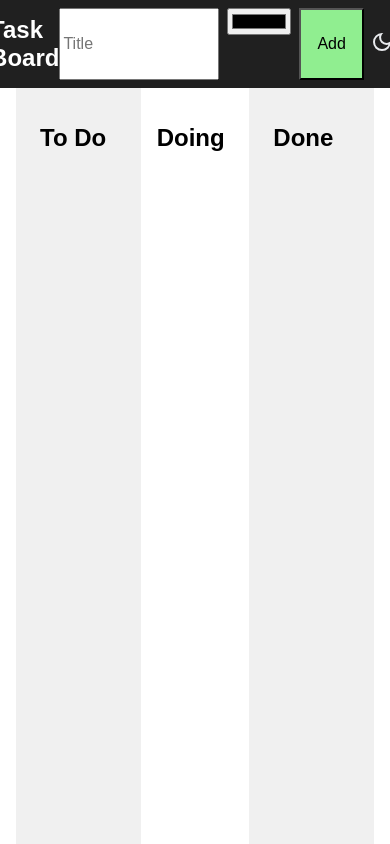
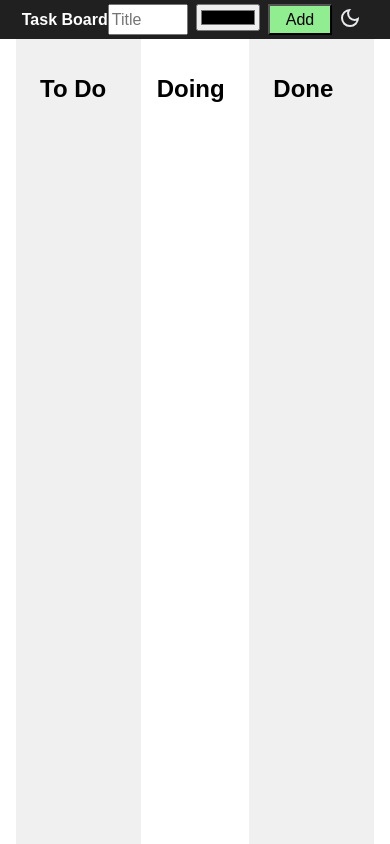
Before and after one commit to umershafi/TaskApp, a website with bundled scripts: page public/index.html in a window 390 px wide. Built offline with nearby package versions, Linux system fonts and the light colour scheme.

Commit message:
media queries

```diff
--- a/public/styles2.css
+++ b/public/styles2.css
@@ -133,7 +133,7 @@ header {
     background-color: #515151;
 }
 
-@media screen and (max-width: 800px) {
+@media screen and (max-width: 768px) {
 
     header {
         padding-left: 1rem;
@@ -142,17 +142,26 @@ header {
 
     }
 
+    form {
+        padding-top: 0.25rem;
+        padding-bottom: 0.25rem;
+    }
+
     #board {
         margin-left: 1rem;
         margin-right: 1rem;
     }
 
     #cardTitle {
-        width: 10em;
+        width: 5em;
     }
 
     #cardColor {
         width: 4em;
     }
 
+    h1 {
+        font-size:medium;
+    }
+
 }
```
